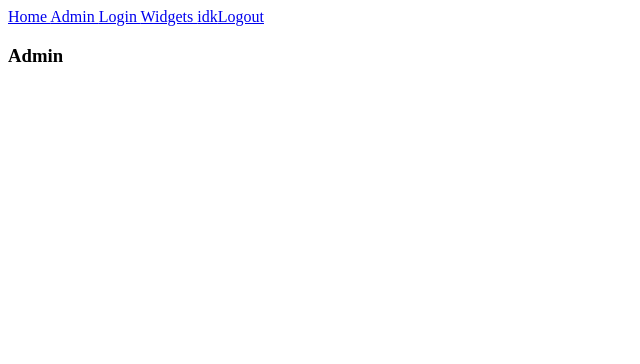
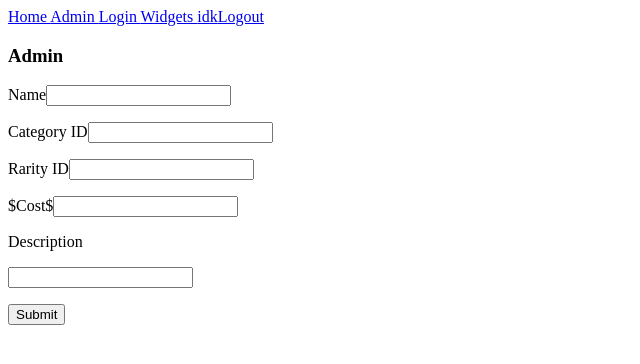
Before and after one commit to gwan93/VarrockGE, a React (Create React App) app: page /admin in a window 1280 px wide. Shown: the top 364 px of the page, without its empty margins (0-640 px from the left). Built offline with nearby package versions, Linux system fonts and the light colour scheme; no server answers.

Commit message:
initialize ability to create a widget

```diff
--- a/src/AuthProvider.js
+++ b/src/AuthProvider.js
@@ -2,7 +2,6 @@ import { createContext, useState, useEffect } from 'react';
 import uuid from 'react-uuid';
 import axios from 'axios';
 import history  from './History';
-import { Cookies } from 'react-cookie';
 
 export default function AuthProvider(props) {
   // This is the wrapper
--- a/src/index.js
+++ b/src/index.js
@@ -2,14 +2,12 @@ import React from 'react';
 import ReactDOM from 'react-dom';
 import App from './App';
 import AuthProvider from './AuthProvider';
-import { CookiesProvider } from 'react-cookie';
+
 
 ReactDOM.render(
 
   <AuthProvider>
-    <CookiesProvider>
       <App />
-    </CookiesProvider>
   </AuthProvider>,
 
 
--- a/src/screens/admin.jsx
+++ b/src/screens/admin.jsx
@@ -1,3 +1,113 @@
+import { useState } from "react";
+import axios from "axios";
+
 export default function Admin(props) {
-  return <h3>Admin</h3>;
+  const [name, setName] = useState("");
+  const [categoryID, setCategoryID] = useState("");
+  const [description, setDescription] = useState("");
+  const [rarityID, setRarityID] = useState("");
+  const [cost, setCost] = useState("");
+
+  //updating input fields to create new widget
+  const onCreateName = function (event) {
+    setName(event.target.value);
+    console.log("name", name);
+  };
+
+  const onCreateRarity = function (event) {
+    setRarityID(event.target.value);
+  };
+
+  const onCreateCategory = function (event) {
+    setCategoryID(event.target.value);
+  };
+
+  const onCreateDescription = function (event) {
+    setDescription(event.target.value);
+  };
+
+  const onCreateCost = function (event) {
+    setCost(event.target.value);
+  };
+
+  //things to add to the widget once submitted
+  const formInfo = { name, categoryID, description, rarityID, cost };
+  const onSubmit = function (event) {
+    event.preventDefault();
+    createWidget(formInfo);
+  };
+
+  //items that will be added to the widgets db
+  const createWidget = function () {
+    axios
+      .post("/widgets", { name, categoryID, description, rarityID, cost })
+      .then((response) => {
+        console.log("Added successfully");
+        console.log("response", response);
+      })
+      .catch((err) => {
+        console.log("Something went wrong", err);
+      });
+  };
+
+  return (
+    <form onSubmit={onSubmit}>
+      <div class="create-widget">
+        <h3>Admin</h3>
+        <label htmlFor="nameInput">Name</label>
+        <input
+          type="text"
+          class="form-control"
+          id="nameInput"
+          onChange={onCreateName}
+        ></input>
+      </div>
+      <p>
+        <div class="form-group">
+          <label htmlfor="category">Category ID</label>
+          <input
+            type="number"
+            class="form-control"
+            id="category"
+            onChange={onCreateCategory}
+          ></input>
+        </div>
+      </p>
+      <p>
+        <div class="form-group">
+          <label htmlfor="rarity">Rarity ID</label>
+          <input
+            type="number"
+            class="form-control"
+            id="rarity"
+            onChange={onCreateRarity}
+          ></input>
+        </div>
+      </p>
+      <div class="form-group">
+        <label htmlFor="cost">$Cost$</label>
+        <input
+          type="number"
+          class="form-control"
+          id="cost"
+          onChange={onCreateCost}
+        ></input>
+      </div>
+      <p></p>
+      <div class="form-group">
+        <label htmlfor="widget-description">Description</label>
+        <p>
+          <input
+            type="text"
+            class="form-control"
+            id="widget-description"
+            onChange={onCreateDescription}
+          ></input>
+        </p>
+      </div>
+      <button type="submit" className="submit">
+        Submit
+      </button>
+    </form>
+  );
 }
```
